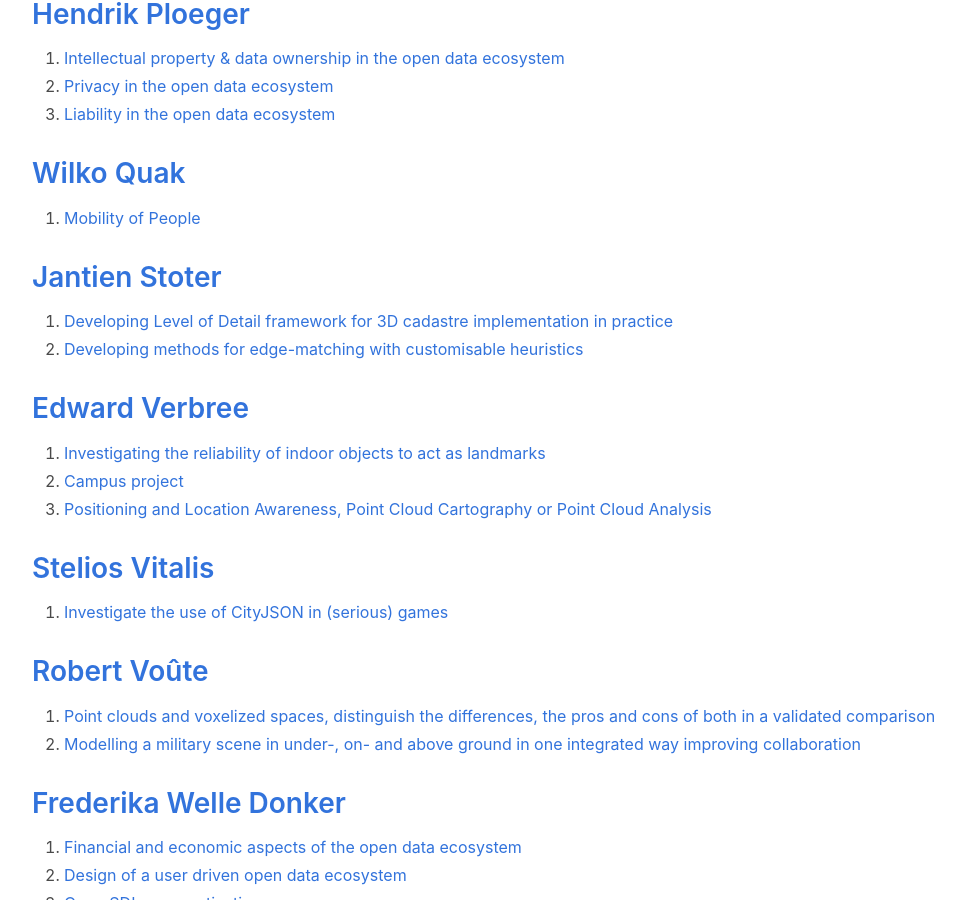
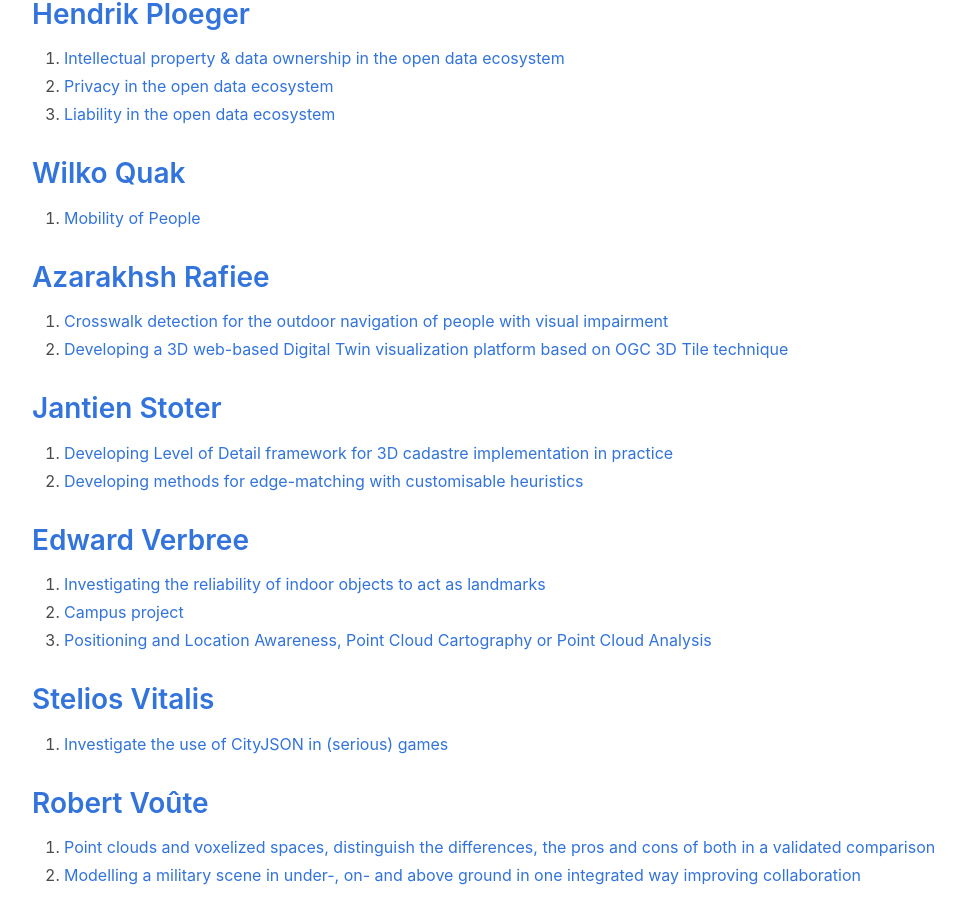
Before and after one commit to tudelft3d/geo2020, a Jekyll site: the page built from potentialtopics/index.md, in a window 1280 px wide and 900 px high, scrolled down 3328 px. Shown: the whole window, without its empty margins (32-997 px from the left). Built offline with Jekyll 4.4.1, drawn with Linux system fonts in a browser that asks for light colours; nearby versions of some CDN libraries.

Commit message:
Topic Azar

```diff
--- a/potentialtopics/index.md
+++ b/potentialtopics/index.md
@@ -129,6 +129,11 @@
 1. [Mobility of People](https://wiki.tudelft.nl/bin/view/Organisation/OTB/GISt/MScThesisTopics#Topic:_Mobility_of_People)
 
 
+## [Azarakhsh Rafiee](http://www.gdmc.nl/staff/)
+1. [Crosswalk detection for the outdoor navigation of people with visual impairment](https://wiki.tudelft.nl/bin/view/Organisation/OTB/GISt/MScThesisTopics#Crosswalk_detection_for_the_outdoor_navigation_of_people_with_visual_impairment)
+2. [Developing a 3D web-based Digital Twin visualization platform based on OGC 3D Tile technique](https://wiki.tudelft.nl/bin/view/Organisation/OTB/GISt/MScThesisTopics#Developing_a_3D_web_45based_Digital_Twin_visualization_platform_based_on_OGC_3D_Tile_technique)
+
+
 ## [Jantien Stoter](https://3d.bk.tudelft.nl/jstoter/)
 1. [Developing Level of Detail framework for 3D cadastre implementation in practice](https://3d.bk.tudelft.nl/education/msctopics/#3d-cadastre)
 2. [Developing methods for edge-matching with customisable heuristics](https://3d.bk.tudelft.nl/education/msctopics/#developing-methods-for-edge-matching-with-customisable-heuristics-geometric-topological-and-semantic)
```
